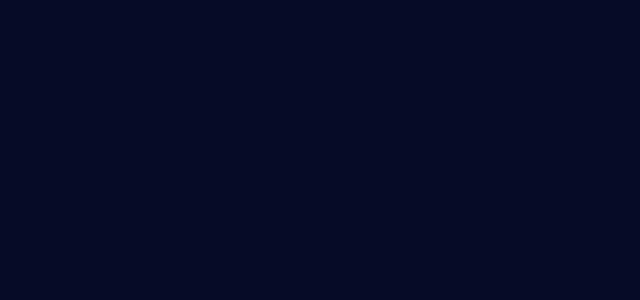
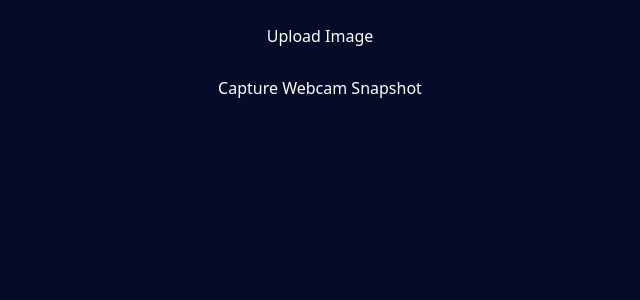
Before and after one commit to antonio13122/DEP-frontend, a Vue app: page /BoatScanner in a window 1280 px wide. Before the commit this address had no page. Shown: the top 300 px of the page, without its empty margins (320-960 px from the left). Built offline with nearby package versions, Linux system fonts and the light colour scheme.

Commit message:
Adding boat_scanner and api for plate recognizition

```diff
--- a/package.json
+++ b/package.json
@@ -12,7 +12,8 @@
     "core-js": "^3.8.3",
     "express": "^4.21.2",
     "vue": "^3.2.13",
-    "vue-router": "^4.5.0"
+    "vue-router": "^4.5.0",
+    "vue3-toastify": "^0.2.8"
   },
   "devDependencies": {
     "@babel/core": "^7.12.16",
--- a/src/router/router.js
+++ b/src/router/router.js
@@ -12,6 +12,7 @@ import MyBoat from "@/views/MyBoat.vue";
 import DockView from "@/views/DockView.vue";
 import ListBoat from "@/views/ListBoat.vue";
 import GuestView from "@/views/GuestView.vue";
+import BoatScanner from "@/views/BoatScanner.vue";
 import ReservationPage from "@/views/ReservationPage.vue";
 
 import Choose from "@/views/Choose.vue";
@@ -39,6 +40,7 @@ const routes = [
 
   { path: "/Marinas", component: Marinas },
   { path: "/History", component: History },
+  { path: "/BoatScanner", component: BoatScanner },
   { path: "/ReservationPage", component: ReservationPage },
 
   { path: "/BookBerth", component: BookBerth },
--- /dev/null
+++ b/src/views/BoatScanner.vue
@@ -0,0 +1,149 @@
+<template>
+  <div class="scanner">
+    <button @click="triggerFileInput">Upload Image</button>
+    <input
+      type="file"
+      @change="handleUpload"
+      ref="fileInput"
+      style="display: none"
+    />
+    <button @click="useWebcam">Capture Webcam Snapshot</button>
+
+    <div v-if="message" class="message">
+      {{ message }}
+    </div>
+  </div>
+</template>
+
+<script setup>
+import { ref } from "vue";
+import axios from "axios";
+
+const fileInput = ref(null);
+const message = ref("");
+
+const API_BASE = "http://localhost:8080"; // Your FastAPI backend
+const BACKEND_BASE =
+  "https://desolate-caverns-71958-8003a607a2e2.herokuapp.com/api/boats/all"; // Your Express backend
+
+function triggerFileInput() {
+  fileInput.value.click();
+}
+
+async function handleUpload(e) {
+  const file = e.target.files[0];
+  if (!file) return;
+
+  const isVideo = file.type.includes("video");
+  const endpoint = isVideo ? "/detect_video" : "/detect";
+
+  const formData = new FormData();
+  formData.append(isVideo ? "video" : "image", file);
+
+  try {
+    const { data } = await axios.post(`${API_BASE}${endpoint}`, formData);
+    const name = data.most_likely_boat_name || extractNameFromDetections(data);
+    if (!name) {
+      message.value = "No boat name detected";
+      return;
+    }
+
+    await checkBoatInBackend(name);
+  } catch (err) {
+    console.error(err);
+    message.value = "Upload failed";
+  }
+}
+
+async function useWebcam() {
+  try {
+    const video = document.createElement("video");
+    const stream = await navigator.mediaDevices.getUserMedia({ video: true });
+    video.srcObject = stream;
+    await video.play();
+
+    const canvas = document.createElement("canvas");
+    canvas.width = video.videoWidth;
+    canvas.height = video.videoHeight;
+    canvas.getContext("2d").drawImage(video, 0, 0);
+
+    const base64 = canvas.toDataURL("image/jpeg").split(",")[1];
+    stream.getTracks().forEach((track) => track.stop());
+
+    const { data } = await axios.post(`${API_BASE}/detect_frame`, {
+      image: base64,
+    });
+
+    const name = extractNameFromDetections(data);
+    if (!name) {
+      message.value = "No boat name detected from webcam";
+      return;
+    }
+
+    await checkBoatInBackend(name);
+  } catch (err) {
+    console.error(err);
+    message.value = "Webcam capture failed";
+  }
+}
+
+function extractNameFromDetections(data) {
+  const texts = [];
+  data.detections?.forEach((det) => {
+    texts.push(...(det.texts_gray || []));
+    texts.push(...(det.texts_blurred || []));
+    texts.push(...(det.texts_thresh || []));
+  });
+  return texts.find((t) => /^[A-Z0-9\s]{3,}$/.test(t))?.toUpperCase() || null;
+}
+
+async function checkBoatInBackend(name) {
+  try {
+    const res = await axios.get(BACKEND_BASE); // GET all boats
+    const boats = res.data;
+
+    const boat = boats.find(
+      (b) => b.ime_broda && b.ime_broda.toUpperCase() === name.toUpperCase()
+    );
+
+    if (boat) {
+      message.value = `🚤 ${boat.ime_broda} is moored at ${
+        boat.mooring || "unknown"
+      }`;
+    } else {
+      message.value = `No record found for "${name}"`;
+    }
+  } catch (err) {
+    console.error(err);
+    message.value = "Failed to check boat";
+  }
+}
+</script>
+
+<style scoped>
+.scanner {
+  padding: 1rem;
+  display: flex;
+  flex-direction: column;
+  gap: 0.75rem;
+  max-width: 400px;
+  margin: 0 auto;
+}
+
+button {
+  padding: 0.5rem 1rem;
+  font-size: 1rem;
+  cursor: pointer;
+}
+
+.message {
+  margin-top: 1rem;
+  padding: 1rem;
+  background-color: pink;
+  color: black;
+  font-weight: bold;
+  font-size: 1.2rem;
+  border-radius: 8px;
+  text-align: center;
+}
+</style>
```
Also changed, not shown: 1 other file (tests, documents, lock files or other folders).
